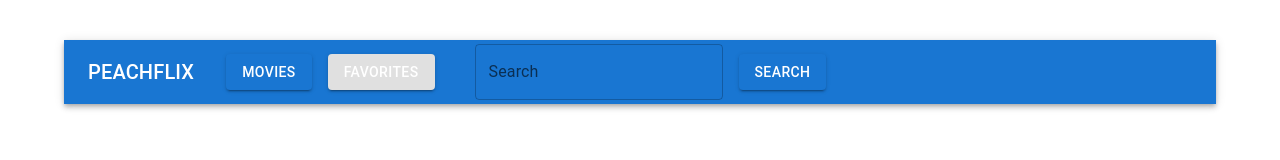
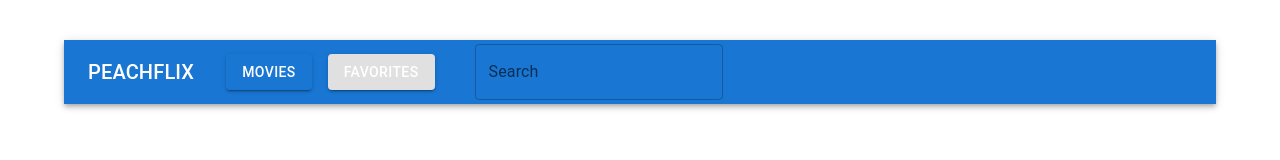
Before and after one commit to mshaff12/peach-challenge, a React (Create React App) app: page / in a window 1280 px wide. Shown: the top 160 px of the page. Built offline with nearby package versions, Linux system fonts and the light colour scheme.

Commit message:
Reformatting code and removing some styling

```diff
--- a/src/App.module.css
+++ b/src/App.module.css
@@ -1,7 +1,6 @@
 /* App styles */
 .app-bar {
     margin-bottom: 2rem;
-    background-color: #1c1c1c;
   }
 
   .header-buttons {
--- a/src/components/MovieDetails.tsx
+++ b/src/components/MovieDetails.tsx
@@ -1,8 +1,15 @@
 import { useEffect, useState } from "react";
 import { fetchMovieDetails } from "../services/api";
 import { MovieInfo } from "../types";
-import { Container, Card, CardContent, CardMedia, Typography, Button } from '@mui/material';
-import styles from '../App.module.css';
+import {
+  Container,
+  Card,
+  CardContent,
+  CardMedia,
+  Typography,
+  Button,
+} from "@mui/material";
+import styles from "../App.module.css";
 
 interface MovieDetailsProps {
   movieId: string;
@@ -11,7 +18,12 @@ interface MovieDetailsProps {
   isFavorite: boolean;
 }
 
-const MovieDetails = ({ movieId, onAddFavorite, onRemoveFavorite, isFavorite }: MovieDetailsProps) => {
+const MovieDetails = ({
+  movieId,
+  onAddFavorite,
+  onRemoveFavorite,
+  isFavorite,
+}: MovieDetailsProps) => {
   const [details, setDetails] = useState<MovieInfo | null>(null);
 
   useEffect(() => {
@@ -29,21 +41,35 @@ const MovieDetails = ({ movieId, onAddFavorite, onRemoveFavorite, isFavorite }:
   }
 
   return (
-    <Container className={styles['movie-details-container']}>
-      <Card className={styles['movie-details-card']}>
-        <CardMedia className={styles['movie-details-media']} image={details.Poster} title={details.Title} />
+    <Container className={styles["movie-details-container"]}>
+      <Card className={styles["movie-details-card"]}>
+        <CardMedia
+          className={styles["movie-details-media"]}
+          image={details.Poster}
+          title={details.Title}
+        />
         <CardContent>
           <Typography variant="h5">{details.Title}</Typography>
-          <Typography variant="body2" color="textSecondary">{details.Plot}</Typography>
+          <Typography variant="body2" color="textSecondary">
+            {details.Plot}
+          </Typography>
           <Typography variant="body2">Released: {details.Released}</Typography>
           <Typography variant="body2">Rating: {details.imdbRating}</Typography>
           <Typography variant="body2">Genre: {details.Genre}</Typography>
           {isFavorite ? (
-            <Button variant="contained" color="secondary" onClick={() => onRemoveFavorite(details.imdbID)}>
+            <Button
+              variant="contained"
+              color="secondary"
+              onClick={() => onRemoveFavorite(details.imdbID)}
+            >
               Remove from Favorites
             </Button>
           ) : (
-            <Button variant="contained" color="primary" onClick={() => onAddFavorite(details)}>
+            <Button
+              variant="contained"
+              color="primary"
+              onClick={() => onAddFavorite(details)}
+            >
               Add to Favorites
             </Button>
           )}
--- a/src/components/MovieFavorites.tsx
+++ b/src/components/MovieFavorites.tsx
@@ -2,7 +2,7 @@ import React from "react";
 import { Grid, Container } from "@mui/material";
 import MovieItem from "./MovieItem";
 import { Movie } from "../types";
-import styles from '../App.module.css';
+import styles from "../App.module.css";
 
 interface FavoritesProps {
   favorites: Movie[];
@@ -11,7 +11,7 @@ interface FavoritesProps {
 
 const MovieFavorites = ({ favorites, onMovieClick }: FavoritesProps) => {
   return (
-    <Container className={styles['movie-favorites-container']}>
+    <Container className={styles["movie-favorites-container"]}>
       <Grid container spacing={4}>
         {favorites.map((movie) => (
           <Grid item key={movie.imdbID} xs={12} sm={6} md={4} lg={3}>
--- a/src/components/MovieSearch.tsx
+++ b/src/components/MovieSearch.tsx
@@ -1,6 +1,6 @@
+import { Container, TextField } from "@mui/material";
 import { Field, Form, Formik } from "formik";
-import { Button, TextField, Container } from '@mui/material';
-import styles from '../App.module.css';
+import styles from "../App.module.css";
 
 interface MovieSearchProps {
   onSearch: (query: string) => void;
@@ -10,23 +10,20 @@ const MovieSearch = ({ onSearch }: MovieSearchProps) => {
   return (
     <Container>
       <Formik
-        initialValues={{ query: '' }}
+        initialValues={{ query: "" }}
         onSubmit={(values, { resetForm }) => {
           onSearch(values.query);
           resetForm();
         }}
       >
         {() => (
-          <Form className={styles['movie-search-form']}>
+          <Form className={styles["movie-search-form"]}>
             <Field
               name="query"
               as={TextField}
               label="Search"
               variant="outlined"
             />
-            <Button type="submit" variant="contained" color="primary">
-              Search
-            </Button>
           </Form>
         )}
       </Formik>
```
Also changed, not shown: src/App.tsx (+14 -10 lines), src/components/MovieItem.tsx (+6 -3 lines), src/components/MovieList.tsx (+9 -6 lines).
